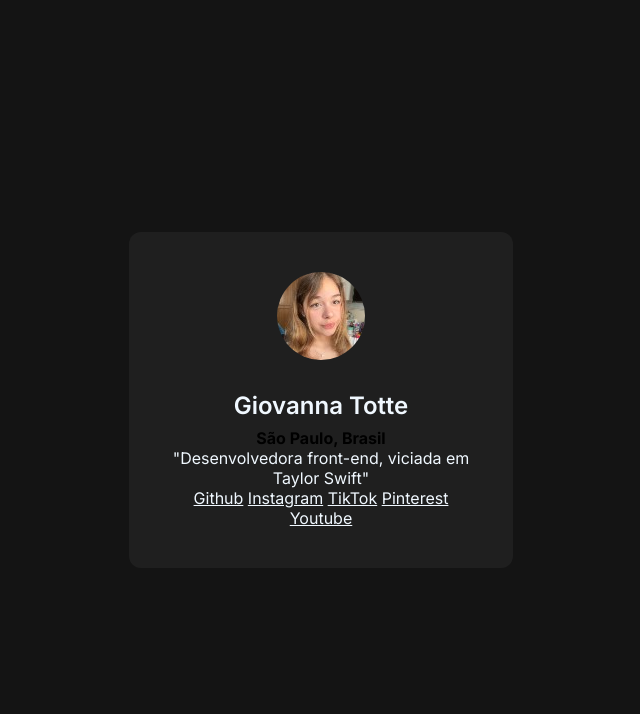
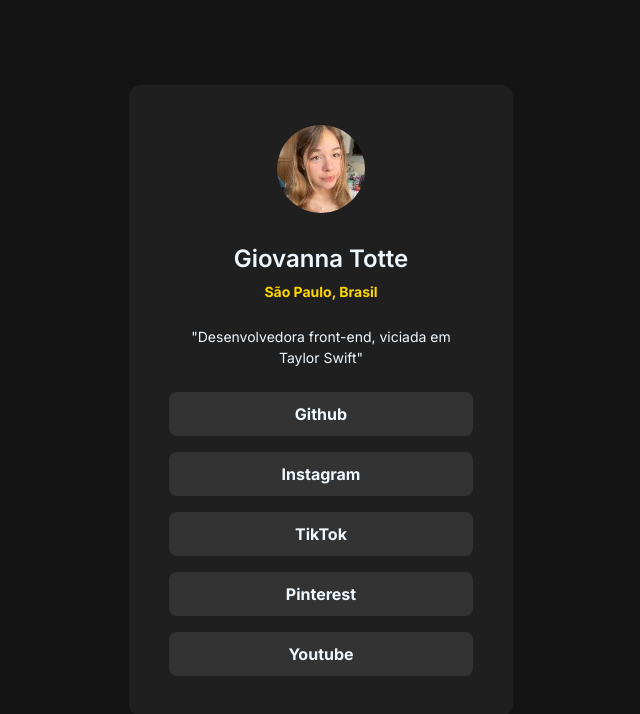
Before and after one commit to GioMeow/meus-linksss, a plain HTML site: page index.html in a window 1280 px wide. Shown: the whole page, without its empty margins (319-959 px from the left). Drawn offline with Linux system fonts and the light colour scheme.

Commit message:
desenvolvimento do CSS terminado

```diff
--- a/style.css
+++ b/style.css
@@ -37,6 +37,27 @@ div h1 {
     margin-bottom: 4px;
 }
 
+div strong {
+    color: gold;
+    font-size: 14px;
+    line-height: 21px;
+}
+
 div p {
+    margin-block: 24px;
+    font-size: 14px;
+    line-height: 21px;
+}
 
+div a + a {
+    margin-top: 16px;
 }
+
+div a {
+    display: block;
+    text-decoration: none;
+    background-color: #333333;
+    padding: 12px;
+    border-radius: 8px;
+    font-weight: 700;
+}
```
